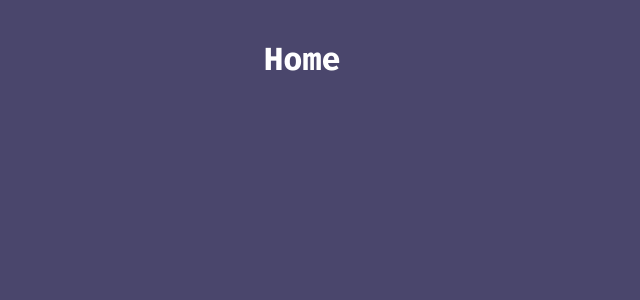
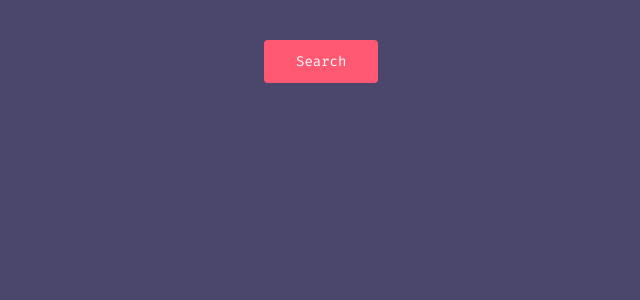
Before and after one commit to dfsilvadev/github-api, a React (Vite) app: page / in a window 1280 px wide. Shown: the top 300 px of the page, without its empty margins (32-672 px from the left). Built offline with nearby package versions, Linux system fonts and the light colour scheme.

Commit message:
feat: import button component

```diff
--- a/src/routes/default.tsx
+++ b/src/routes/default.tsx
@@ -1,12 +1,16 @@
 import { Route, Routes } from "react-router-dom";
 
 import { Base } from "../template";
+import { Button } from "../components";
 
 const BaseRoutes = () => {
   return (
     <Routes>
       <Route path="/" element={<Base />}>
-        <Route index element={<h1>Home</h1>} />
+        <Route
+          index
+          element={<Button onClick={() => console.log(false)}>Search</Button>}
+        />
       </Route>
     </Routes>
   );
```
